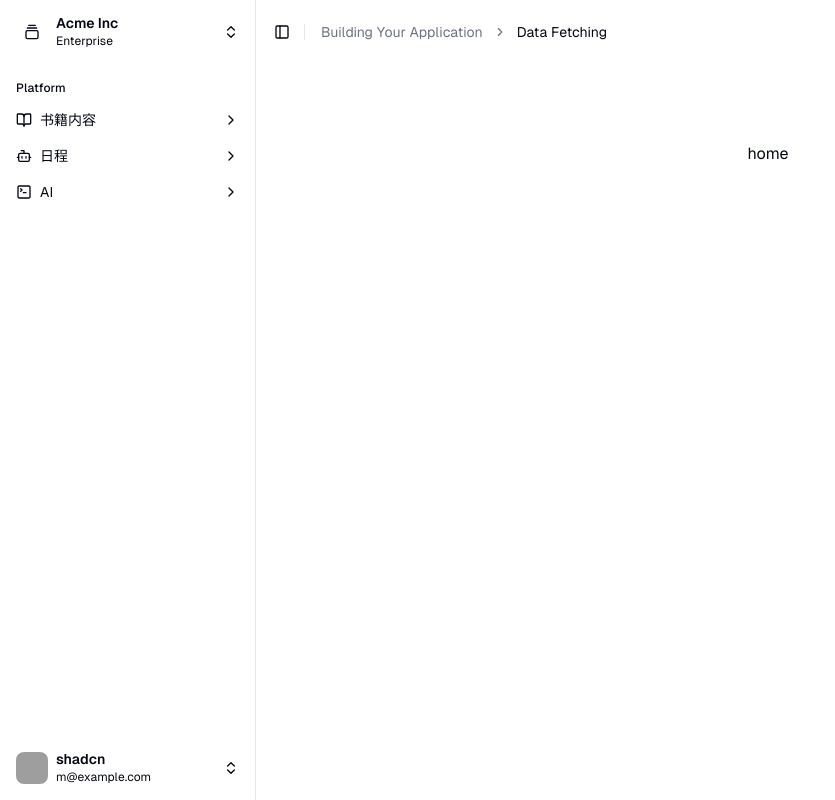
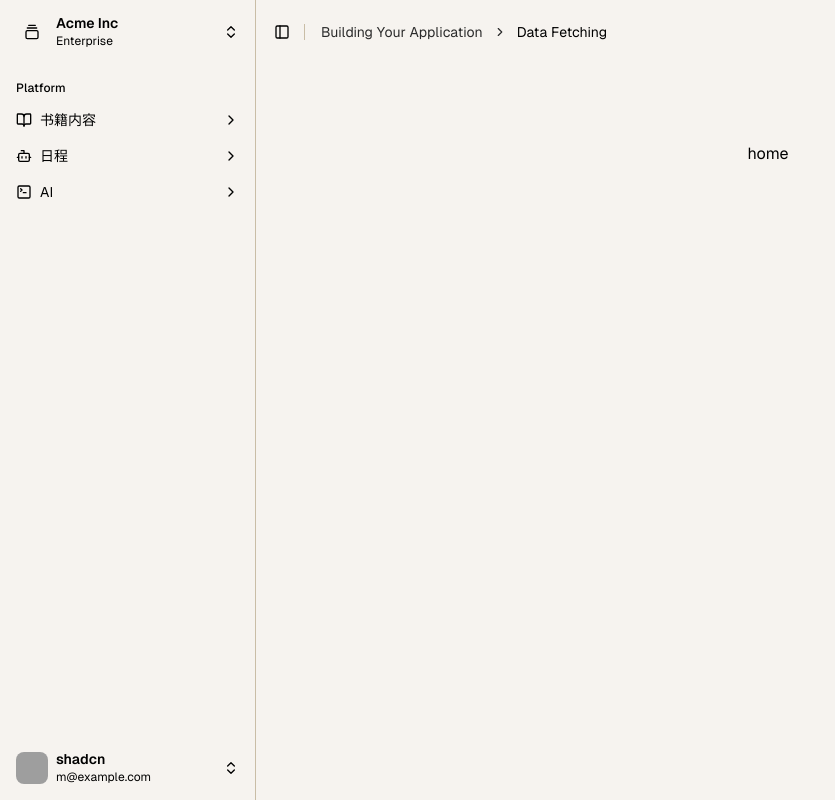
Before and after one commit to yellowpoint/book-impossible, a Next.js app: page / in a window 1280 px wide. Shown: the whole page, without its empty margins (0-835 px from the left). Built offline with nearby package versions, Linux system fonts and the light colour scheme; grey boxes are pictures that could not be loaded.

Commit message:
修改配色

```diff
--- a/src/app/globals.css
+++ b/src/app/globals.css
@@ -8,58 +8,77 @@ body {
 
 @layer base {
   :root {
-    --background: 0 0% 100%;
-    --foreground: 224 71.4% 4.1%;
-    --card: 0 0% 100%;
-    --card-foreground: 224 71.4% 4.1%;
-    --popover: 0 0% 100%;
-    --popover-foreground: 224 71.4% 4.1%;
-    --primary: 262.1 83.3% 57.8%;
-    --primary-foreground: 210 20% 98%;
-    --secondary: 220 14.3% 95.9%;
-    --secondary-foreground: 220.9 39.3% 11%;
-    --muted: 220 14.3% 95.9%;
-    --muted-foreground: 220 8.9% 46.1%;
-    --accent: 220 14.3% 95.9%;
-    --accent-foreground: 220.9 39.3% 11%;
-    --destructive: 0 84.2% 60.2%;
-    --destructive-foreground: 210 20% 98%;
-    --border: 220 13% 91%;
-    --input: 220 13% 91%;
-    --ring: 262.1 83.3% 57.8%;
+    --background: 39 29% 95%; /* #F7EEDD */
+    --foreground: 0 0% 0%; /* #000000 */
+
+    --card: 39 29% 95%; /* #F7EEDD */
+    --card-foreground: 0 0% 0%; /* #000000 */
+
+    --popover: 39 29% 95%; /* #F7EEDD */
+    --popover-foreground: 0 0% 0%; /* #000000 */
+
+    --primary: 16 100% 65%; /* #FF7F50 */
+    --primary-foreground: 0 0% 100%;
+
+    --secondary: 39 41% 88%; /* #ede4d3 */
+    --secondary-foreground: 0 0% 17%; /* #2c2c2c */
+
+    --muted: 39 41% 88%; /* #ede4d3 */
+    --muted-foreground: 0 0% 17%; /* #2c2c2c */
+
+    --accent: 20 47% 61%; /* #cb936b */
+    --accent-foreground: 37 100% 80%; /* #ffd299 */
+
+    --destructive: 0 84% 60%;
+    --destructive-foreground: 0 0% 100%;
+
+    --border: 39 24% 72%; /* #c4bcab */
+    --input: 39 24% 72%; /* #c4bcab */
+    --ring: 16 100% 65%; /* #FF7F50 */
     --radius: 0.5rem;
-    --chart-1: 12 76% 61%;
-    --chart-2: 173 58% 39%;
-    --chart-3: 197 37% 24%;
-    --chart-4: 43 74% 66%;
-    --chart-5: 27 87% 67%;
+    /* Chart colors */
+    --chart-1: 16 100% 65%; /* #FF7F50 */
+    --chart-2: 16 67% 54%; /* #dd6236 */
+    --chart-3: 16 100% 28%; /* #8f1e00 */
+    --chart-4: 25 100% 27%; /* #8B4513 */
+    --chart-5: 37 100% 80%; /* #ffd299 */
   }
 
   .dark {
-    --background: 224 71.4% 4.1%;
-    --foreground: 210 20% 98%;
-    --card: 224 71.4% 4.1%;
-    --card-foreground: 210 20% 98%;
-    --popover: 224 71.4% 4.1%;
-    --popover-foreground: 210 20% 98%;
-    --primary: 263.4 70% 50.4%;
-    --primary-foreground: 210 20% 98%;
-    --secondary: 215 27.9% 16.9%;
-    --secondary-foreground: 210 20% 98%;
-    --muted: 215 27.9% 16.9%;
-    --muted-foreground: 217.9 10.6% 64.9%;
-    --accent: 215 27.9% 16.9%;
-    --accent-foreground: 210 20% 98%;
-    --destructive: 0 62.8% 30.6%;
-    --destructive-foreground: 210 20% 98%;
-    --border: 215 27.9% 16.9%;
-    --input: 215 27.9% 16.9%;
-    --ring: 263.4 70% 50.4%;
-    --chart-1: 220 70% 50%;
-    --chart-2: 160 60% 45%;
-    --chart-3: 30 80% 55%;
-    --chart-4: 280 65% 60%;
-    --chart-5: 340 75% 55%;
+    --background: 25 100% 27%; /* #8B4513 */
+    --foreground: 0 0% 100%; /* #FFFFFF */
+
+    --card: 25 100% 27%; /* #8B4513 */
+    --card-foreground: 0 0% 100%; /* #FFFFFF */
+
+    --popover: 25 100% 27%; /* #8B4513 */
+    --popover-foreground: 0 0% 100%; /* #FFFFFF */
+
+    --primary: 16 100% 65%; /* #FF7F50 */
+    --primary-foreground: 0 0% 100%; /* #FFFFFF */
+
+    --secondary: 16 67% 54%; /* #dd6236 */
+    --secondary-foreground: 0 0% 100%; /* #FFFFFF */
+
+    --muted: 16 67% 54%; /* #dd6236 */
+    --muted-foreground: 0 0% 90%; /* 提高对比度,使文字更清晰可见 */
+
+    --accent: 20 47% 61%; /* #cb936b */
+    --accent-foreground: 25 100% 27%; /* #8B4513 */
+
+    --destructive: 0 84% 60%;
+    --destructive-foreground: 0 0% 100%; /* #FFFFFF */
+
+    --border: 16 100% 28%; /* #8f1e00 */
+    --input: 16 100% 28%; /* #8f1e00 */
+    --ring: 16 100% 65%; /* #FF7F50 */
+
+    /* Chart colors - dark mode */
+    --chart-1: 16 100% 65%; /* #FF7F50 */
+    --chart-2: 37 100% 80%; /* #ffd299 */
+    --chart-3: 16 67% 54%; /* #dd6236 */
+    --chart-4: 16 100% 28%; /* #8f1e00 */
+    --chart-5: 25 100% 27%; /* #8B4513 */
   }
 }
 
```
